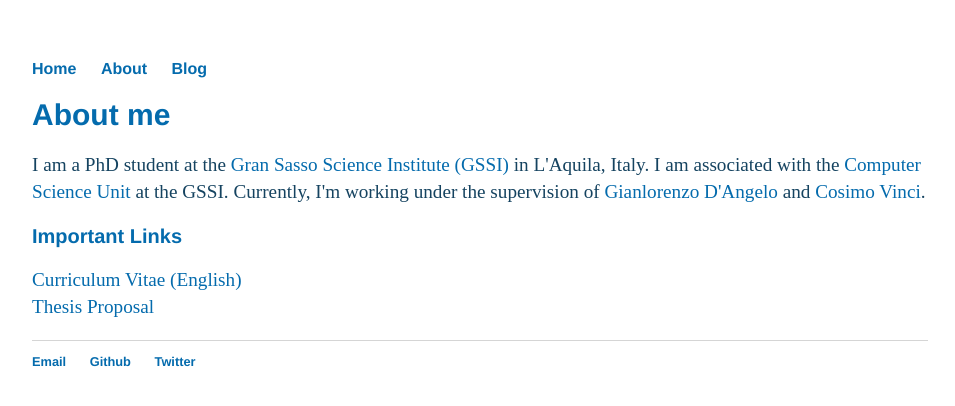
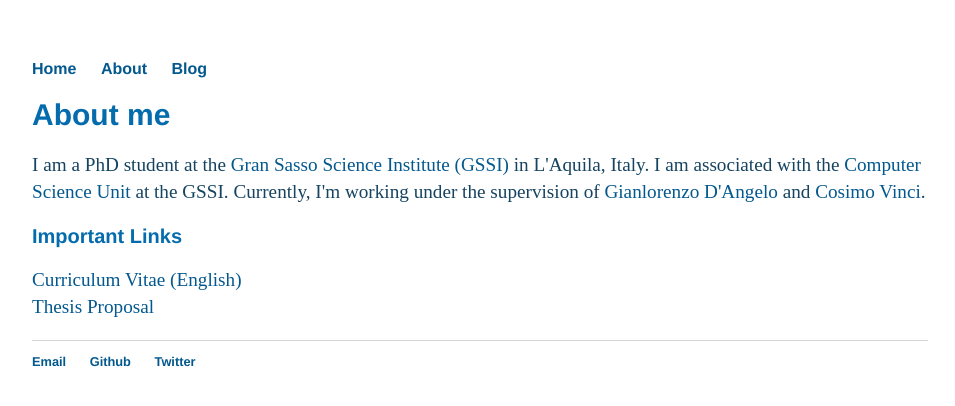
Before and after one commit to debashmitap/debashmitap.github.io, a Jekyll site: the page built from about/index.html, in a window 1280 px wide. Shown: the top 406 px of the page, without its empty margins (160-1115 px from the left). Built offline with Jekyll 4.4.1, drawn with Linux system fonts in a browser that asks for light colours.

Commit message:
Update main.css

```diff
--- a/css/main.css
+++ b/css/main.css
@@ -14,7 +14,7 @@ nav ul li, footer ul li {
 }
 a {
     text-decoration: none;
-    color: #046BAD;
+    color: #03588E;
 }
 a:hover {
     text-decoration: underline;
@@ -37,7 +37,7 @@ p {
 footer {
     border-top: 1px solid #d5d5d5;
     font-size: .8em;
-    color: #154360;
+    color: #03588E;
 }
 
 ul.posts {
```
